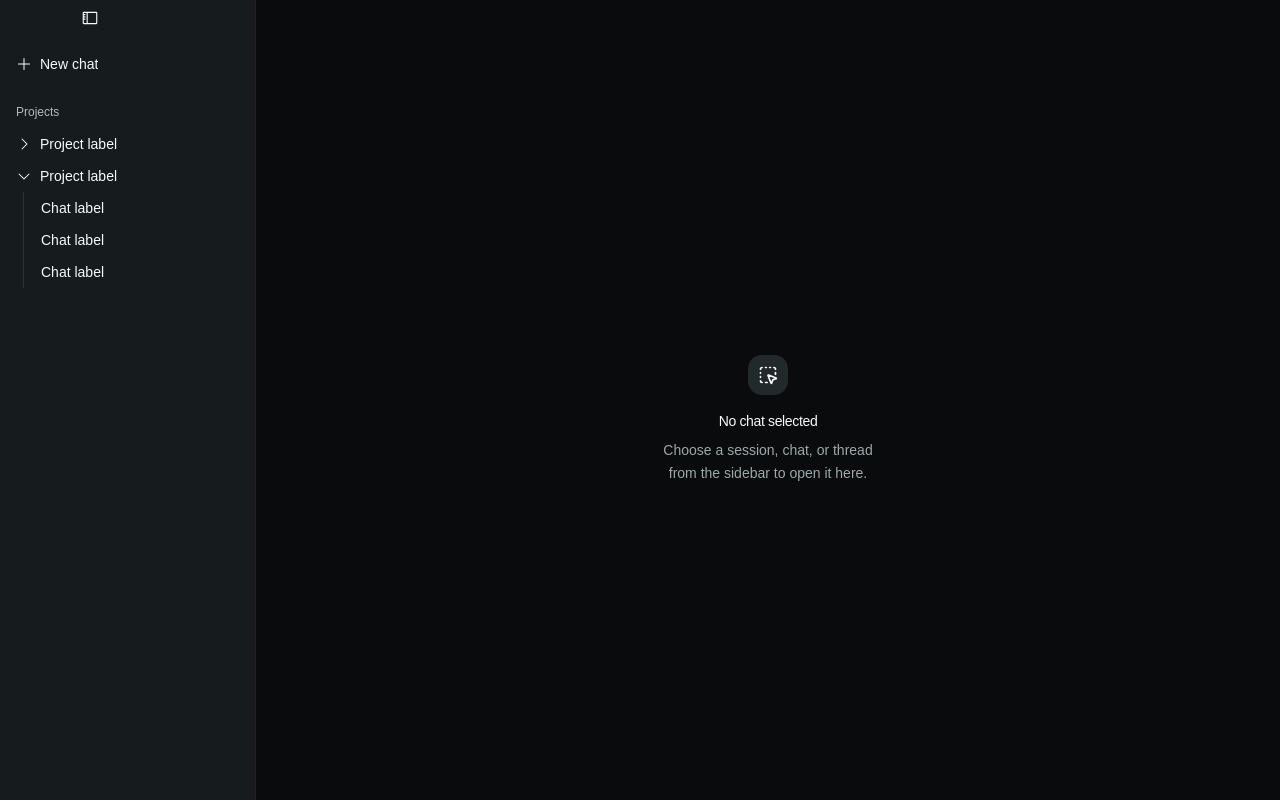
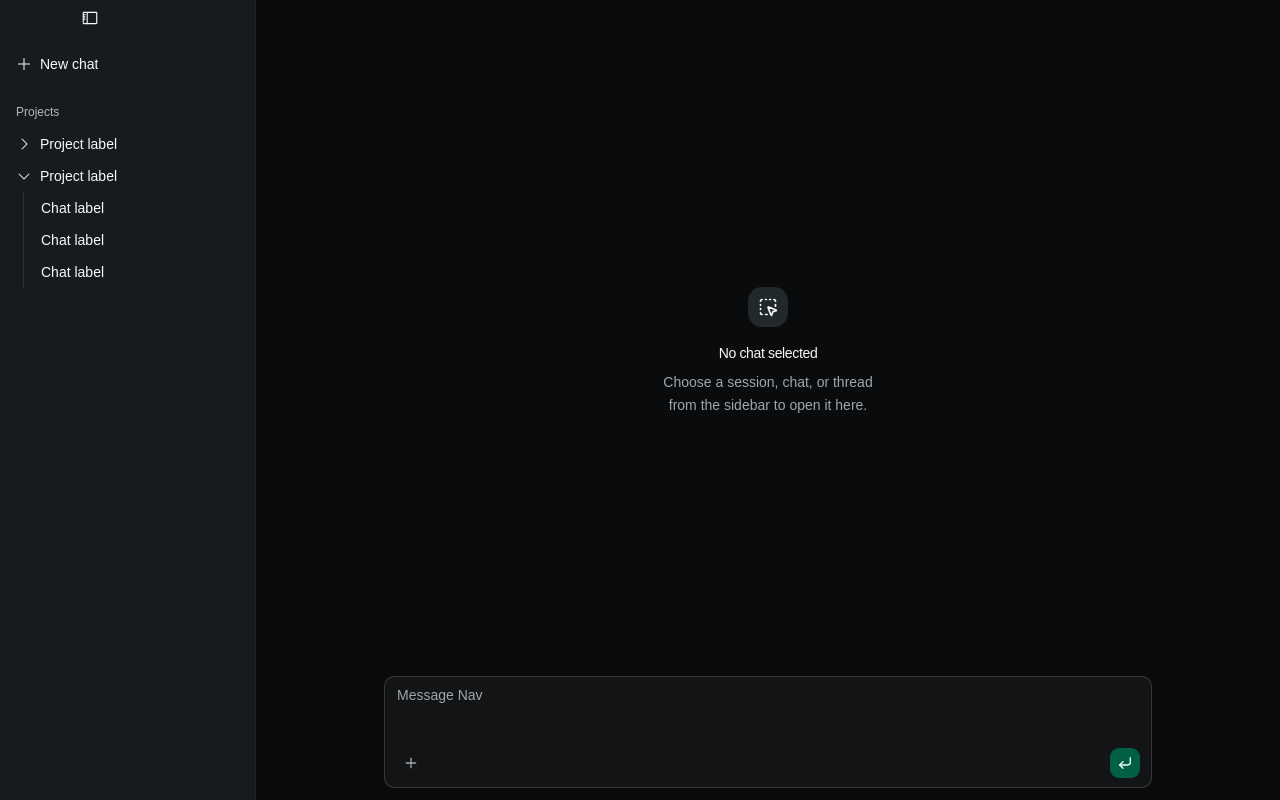
Before and after one commit to season179/nav, a React (Vite) app in the folder packages/desktop/: page / in a window 1280 px wide. Built offline with nearby package versions, Linux system fonts and the light colour scheme.

Commit message:
Add prompt input shell

```diff
--- a/packages/desktop/src/main.tsx
+++ b/packages/desktop/src/main.tsx
@@ -13,6 +13,19 @@ import {
   MessageContent,
   MessageResponse,
 } from "@/components/ai-elements/message";
+import {
+  PromptInput,
+  PromptInputActionAddAttachments,
+  PromptInputActionAddScreenshot,
+  PromptInputActionMenu,
+  PromptInputActionMenuContent,
+  PromptInputActionMenuTrigger,
+  PromptInputBody,
+  PromptInputFooter,
+  PromptInputSubmit,
+  PromptInputTextarea,
+  PromptInputTools,
+} from "@/components/ai-elements/prompt-input";
 import { AppSidebar } from "@/components/app-sidebar";
 import {
   Empty,
@@ -26,6 +39,7 @@ import {
   SidebarProvider,
   SidebarTrigger,
 } from "@/components/ui/sidebar";
+import { TooltipProvider } from "@/components/ui/tooltip";
 
 import "./styles.css";
 
@@ -62,6 +76,8 @@ const getMessageText = (message: UIMessage) =>
     .map((part) => part.text)
     .join("");
 
+const handlePromptSubmit = () => undefined;
+
 function NoSelectedConversationEmpty() {
   return (
     <Empty className="min-h-0 border-0 px-6 py-10">
@@ -95,6 +111,37 @@ function StarterConversation() {
   );
 }
 
+function PromptComposer() {
+  return (
+    <div className="shrink-0 bg-background/95 px-4 py-3 backdrop-blur">
+      <PromptInput
+        aria-label="Chat prompt"
+        className="mx-auto max-w-3xl"
+        onSubmit={handlePromptSubmit}
+      >
+        <PromptInputBody>
+          <PromptInputTextarea placeholder="Message Nav" />
+        </PromptInputBody>
+        <PromptInputFooter>
+          <PromptInputTools>
+            <PromptInputActionMenu>
+              <PromptInputActionMenuTrigger
+                aria-label="Add context"
+                tooltip="Add context"
+              />
+              <PromptInputActionMenuContent>
+                <PromptInputActionAddAttachments />
+                <PromptInputActionAddScreenshot />
+              </PromptInputActionMenuContent>
+            </PromptInputActionMenu>
+          </PromptInputTools>
+          <PromptInputSubmit />
+        </PromptInputFooter>
+      </PromptInput>
+    </div>
+  );
+}
+
 function App() {
   const hasSelectedConversation =
     selectedSessionId !== null ||
@@ -102,18 +149,23 @@ function App() {
     selectedThreadId !== null;
 
   return (
+    <TooltipProvider>
       <SidebarProvider>
         <AppSidebar />
         <div className="fixed inset-x-0 top-0 z-40 h-10 [-webkit-app-region:drag]" />
         <SidebarTrigger className="fixed top-1 left-[76px] z-50 [-webkit-app-region:no-drag] [&_svg]:!size-[18px]" />
         <SidebarInset className="min-h-svh overflow-hidden pt-10">
+          <div className="flex min-h-0 flex-1 flex-col">
             {hasSelectedConversation ? (
               <StarterConversation />
             ) : (
               <NoSelectedConversationEmpty />
             )}
+            <PromptComposer />
+          </div>
         </SidebarInset>
       </SidebarProvider>
+    </TooltipProvider>
   );
 }
 
```
Lines whose indentation alone changed are shown as unchanged.
